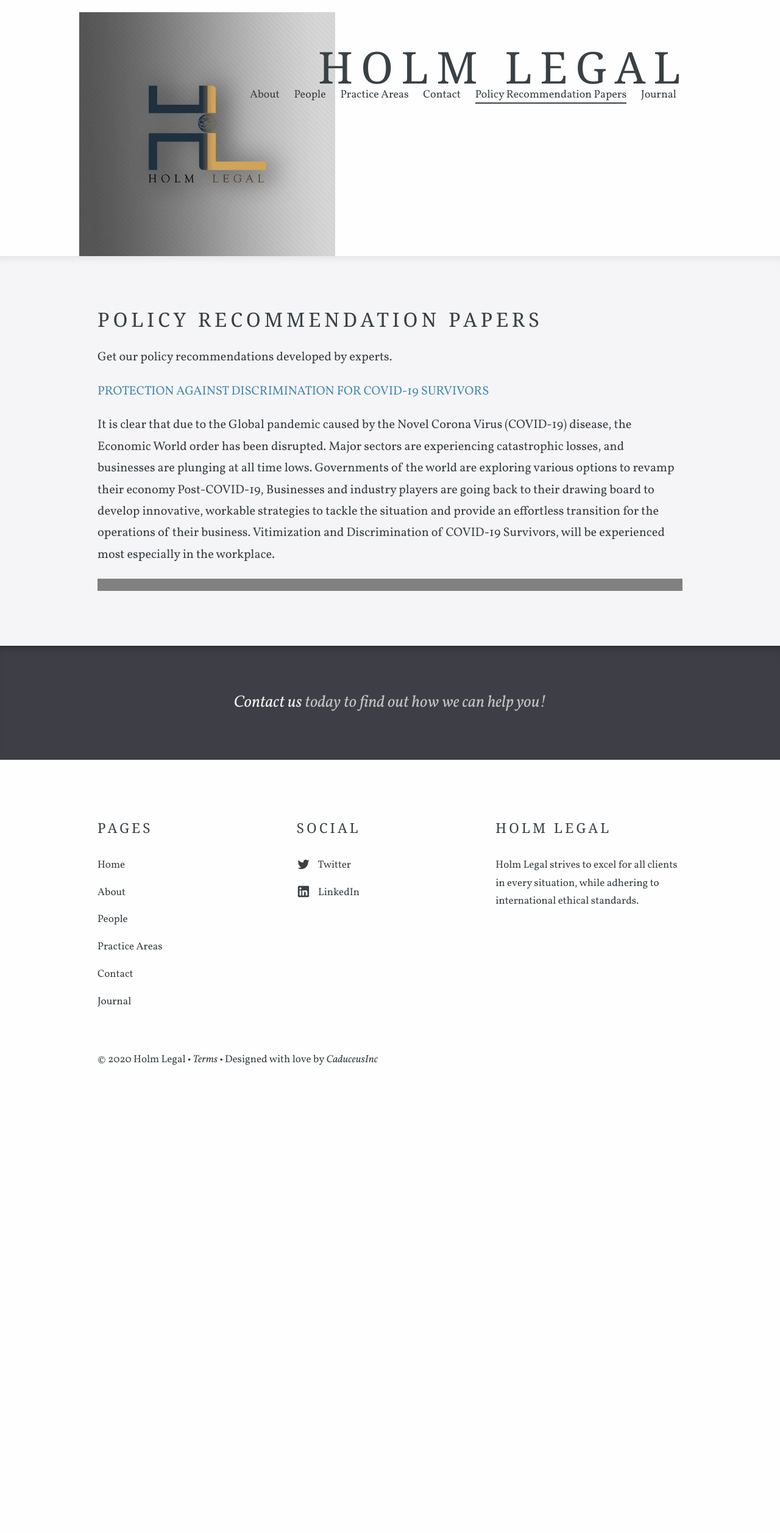
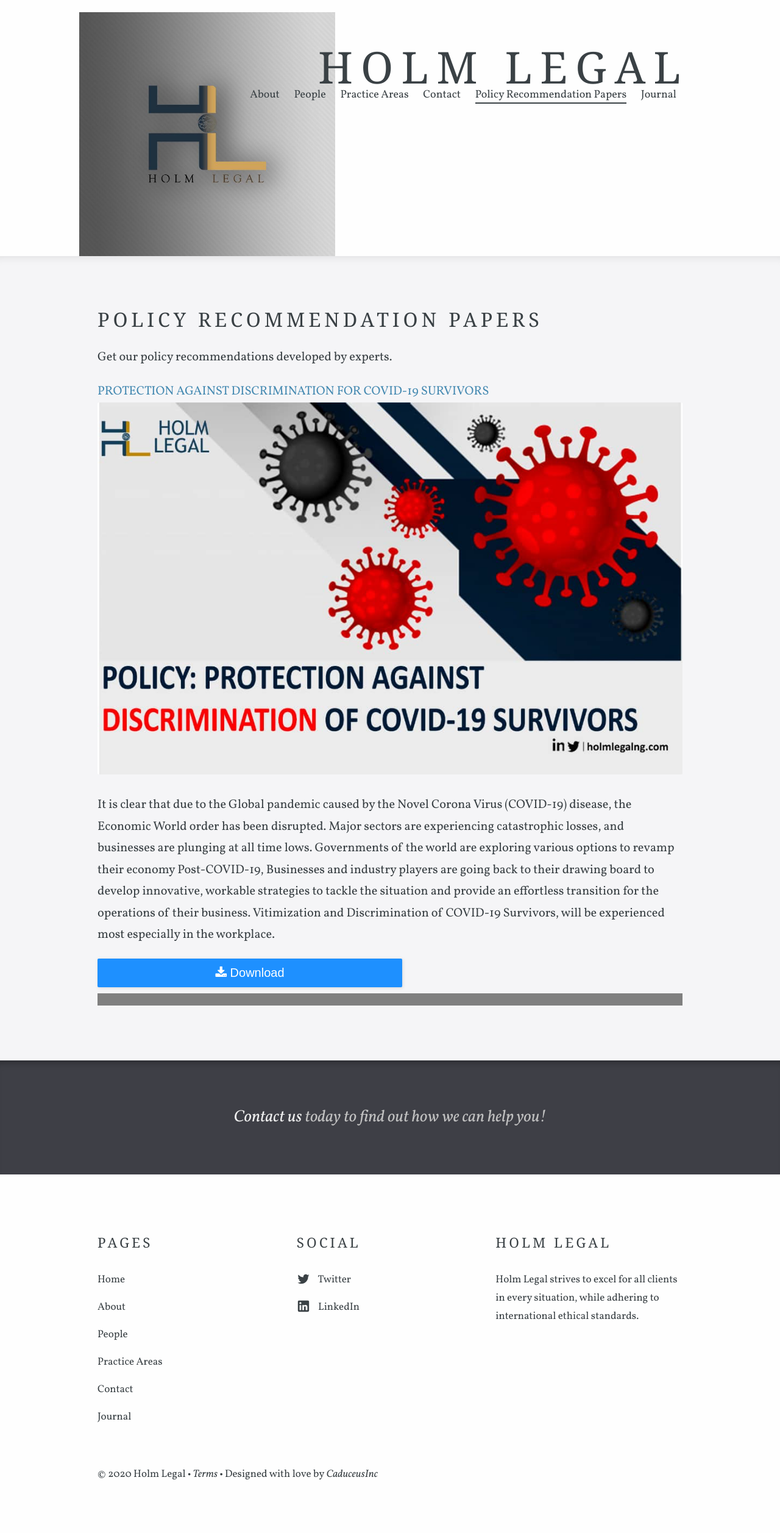
Before and after one commit to Holmlegal/holmlegalng.com, a Jekyll site: the page built from policy-recommendation/index.html, in a window 1280 px wide. Shown: the whole page at 61% size. Built offline with Jekyll 4.4.1, drawn with Linux system fonts in a browser that asks for light colours; some web fonts are replaced; before the commit the page ends 1834 px from its top, so only the background shows below that.

Commit message:
add images and button

```diff
--- a/policy-recommendation/index.html
+++ b/policy-recommendation/index.html
@@ -7,11 +7,36 @@
 navigation_order: 5
 ---
 
+
+<!DOCTYPE html>
+<html>
+<head>
+<style>
+.btn {
+    background-color: DodgerBlue;
+    border: none;
+    color: white;
+    padding: 12px 30px;
+    cursor: pointer;
+    font-size: 20px;
+  }
+
+  /* Darker background on mouse-over */
+  .btn:hover {
+    background-color: RoyalBlue;
+  }
+</style>
+</head>
+
+
+
+
 <p class="editable">Get our policy recommendations developed by experts.</p>
 
 <div class="editable">
 
     <a href="/assets/PROTECTION AGAINST DISCRIMINATION FOR COVID-19 SURVIVORS.pdf" type="application/pdf">PROTECTION AGAINST DISCRIMINATION FOR COVID-19 SURVIVORS</a>
+    <img src="/images/covid19_discrimination.jpg" alt="covid19_discrimination">
     <p>
         It is clear that due to the Global pandemic caused by the Novel Corona Virus (COVID-19) disease, the Economic World order has been disrupted.
         Major sectors are experiencing catastrophic losses, and businesses are plunging at all time lows.
@@ -19,5 +44,13 @@
         workable strategies to tackle the situation and provide an effortless transition for the operations of their business.
         Vitimization and Discrimination of COVID-19 Survivors, will be experienced most especially in the workplace.
     </p>
+    <link rel="stylesheet" href="https://cdnjs.cloudflare.com/ajax/libs/font-awesome/4.7.0/css/font-awesome.min.css">
+
+    <button class="btn" onclick="window.open('/assets/PROTECTION AGAINST DISCRIMINATION FOR COVID-19 SURVIVORS.pdf')"><i class="fa fa-download"></i> Download</button>
+
+
     <hr size="20" noshade>
 </div>
+
+
+</html>
```
Also changed, not shown: images/covid19_discrimination.jpg (added).
